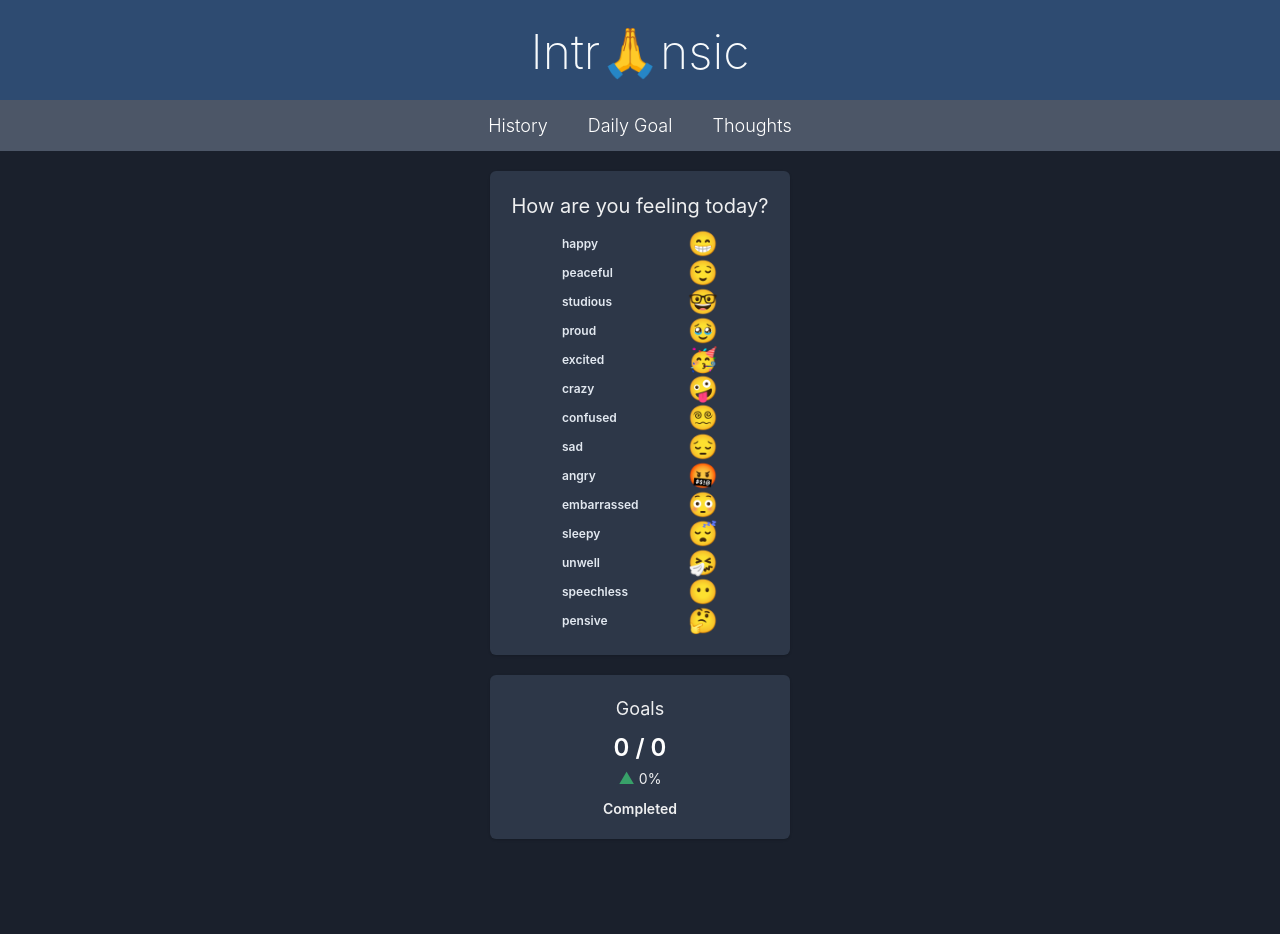
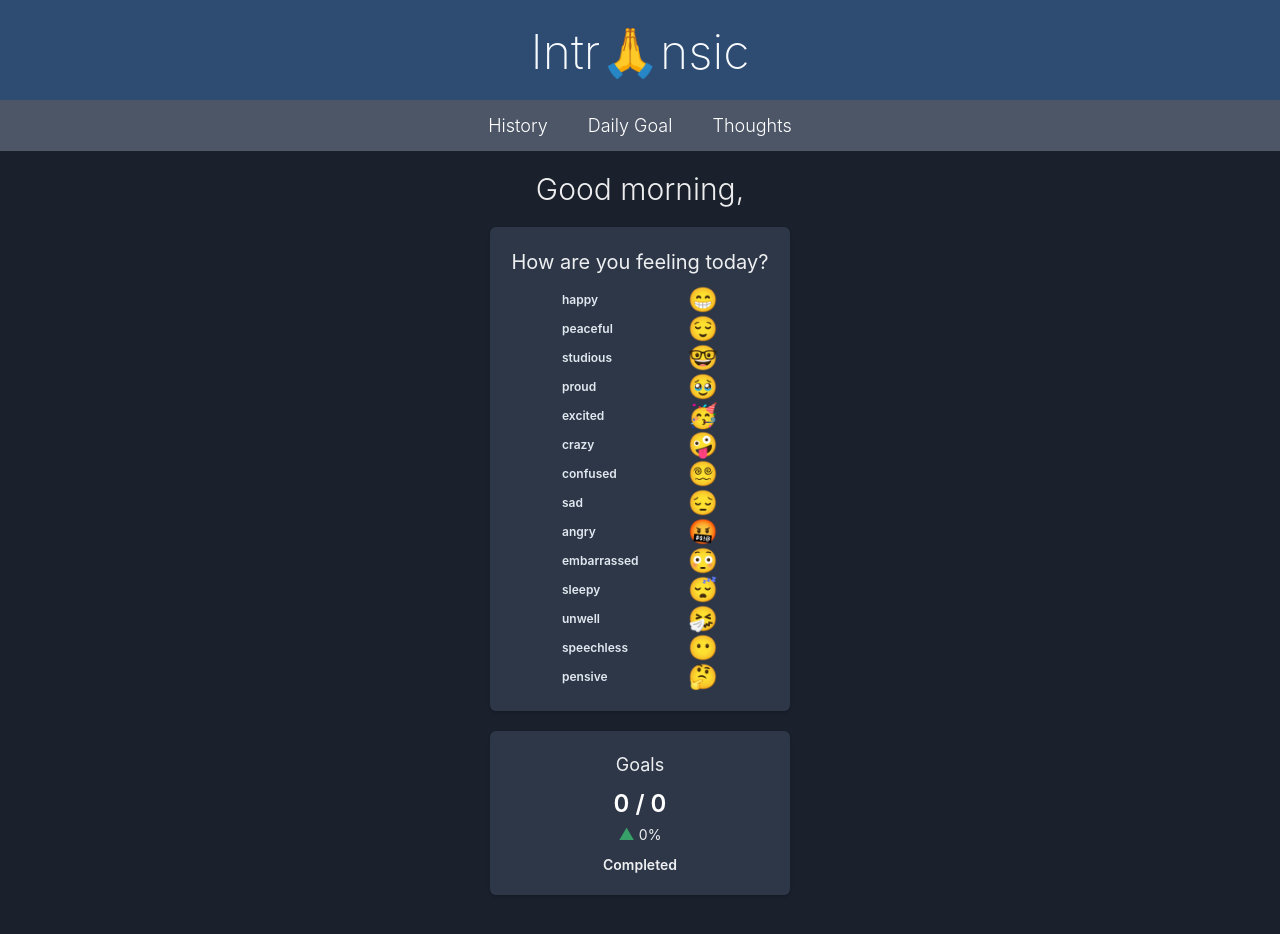
Before and after one commit to HansenJacobA/intrinsic, a Next.js app: page /home in a window 1280 px wide. Before the commit the page ends 879 px from the top, so only its background shows below. Built offline with nearby package versions, Linux system fonts and the light colour scheme.

Commit message:
fixes hydration errors

```diff
--- a/src/components/greeting/index.tsx
+++ b/src/components/greeting/index.tsx
@@ -1,15 +1,22 @@
 import { Flex, Heading } from "@chakra-ui/react";
+import { useEffect, useState } from "react";
 
 export default function Greeting() {
+  const [greeting, setGreeting] = useState("");
+
+  useEffect(() => {
     const timeNow = new Date().toLocaleTimeString().split(" ");
     const amPm = timeNow.pop();
     const hour = parseInt(timeNow.shift());
-  const greeting =
+    setGreeting(
       amPm === "AM"
         ? "Good morning,"
         : hour < 5 || hour === 12
         ? "Good afternoon,"
-      : "Good evening,";
+        : "Good evening,"
+    );
+  }, []);
+
   return (
     <Flex align="center" justify="center">
       <Heading
--- a/src/pages/home/index.tsx
+++ b/src/pages/home/index.tsx
@@ -8,7 +8,7 @@ export default function Home() {
   return (
     <Flex justify="center" align="center" direction="column" gap={5} mb={10}>
       <Template />
-      {/* <Greeting /> */}
+      <Greeting />
       <Mood />
       <GoalProgressCard />
     </Flex>
```
Lines whose indentation alone changed are shown as unchanged.
